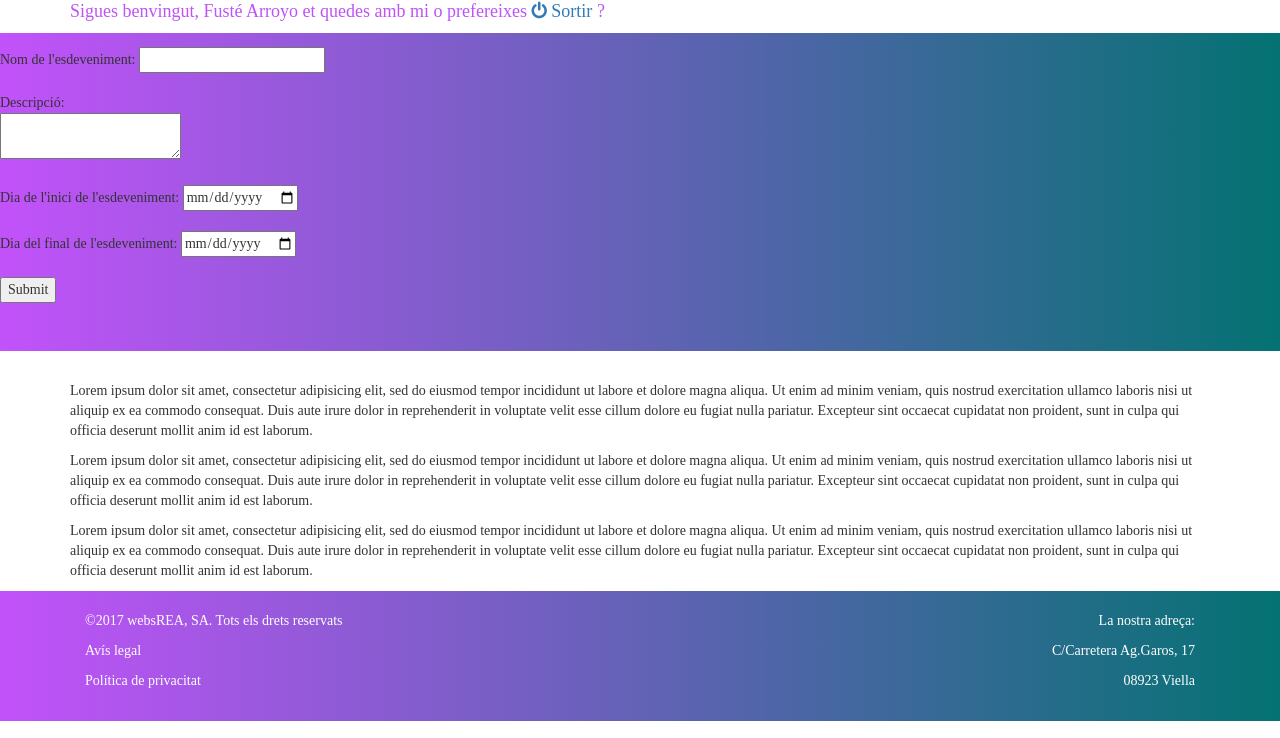
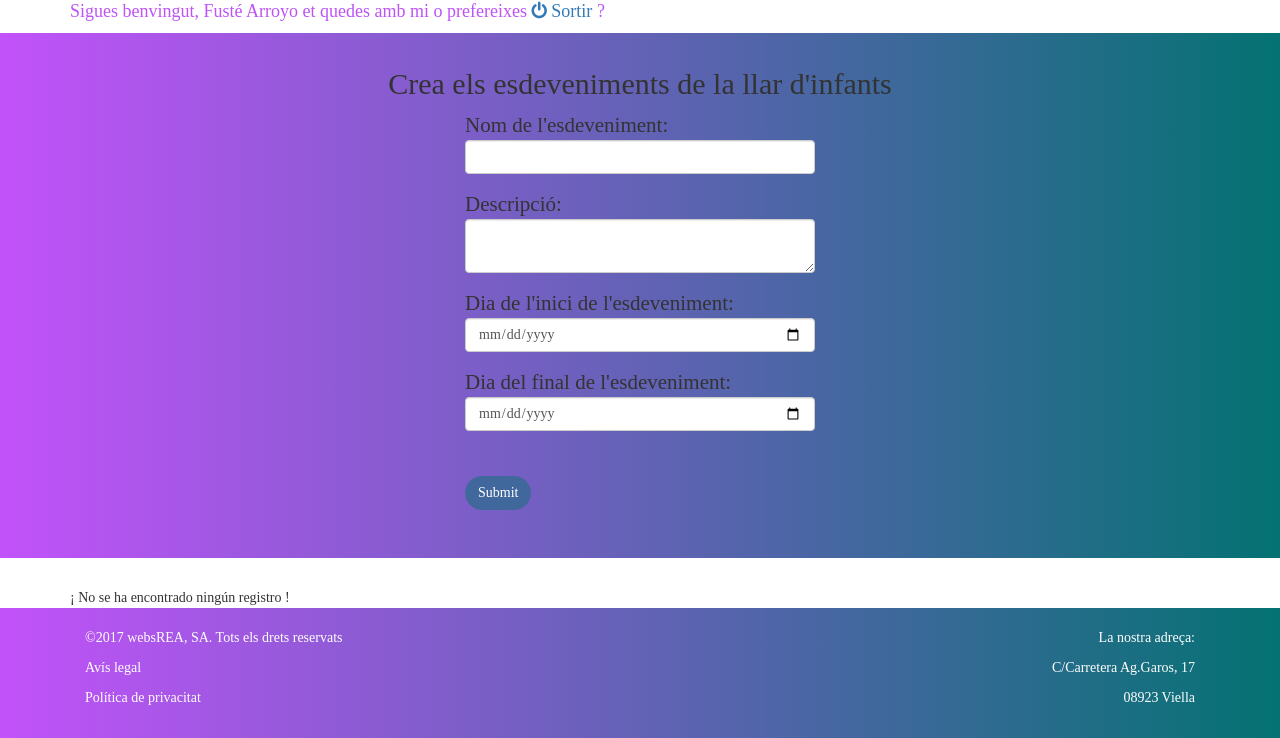
Before and after one commit to WebsRea/WillyWonka, a PHP site: page /php/afegirEsdeveniment.php in a window 1280 px wide. Shown: the part 121-859 px from the top of the page. Run offline with PHP 8.4, Linux system fonts and the light colour scheme; a user stored in the database is signed in; data that the repository does not hold is empty; some web fonts are replaced.

Commit message:
Front-end

```diff
--- a/WillyWonka_web/php/afegirEsdeveniment.php
+++ b/WillyWonka_web/php/afegirEsdeveniment.php
@@ -50,44 +50,41 @@
     </nav>
     <!-- /.nav -->
 
-     <div class="jumbotron frase">
-
-
-	<form name="anadirEvento" action="procs/afegirEsdeveniment.proc.php">
-		Nom de l'esdeveniment:
-		<input type="textArea" name="esd_titol"><br><br>
-		Descripció:<br>
-		<textarea name="esd_text" maxlength="500"></textarea><br><br>
-		Dia de l'inici de l'esdeveniment:
-		<input type="date" name="esd_data_ini"><br><br>
-		Dia del final de l'esdeveniment:
-		<input type="date" name="esd_data_fin"><br><br>
-		<input type="submit" name="enviar">
-	</form>
+    <div class="jumbotron frase">
+   		<div class="container">
+   			<div class="row">
+		    	<h2 class="text-center">Crea els esdeveniments de la llar d'infants</h2>
+		    </div>
+		    	<div class="col-md-4"></div>
+		    	<div class="col-md-4 padmin">
+					<form name="anadirEvento" action="procs/afegirEsdeveniment.proc.php">
+						<div class="form-group">
+						<lable>Nom de l'esdeveniment:</lable>
+						<input type="textArea" name="esd_titol" class="form-control">
+						</div>
+						<div class="form-group">
+						<lable>Descripció:</lable>
+						<textarea name="esd_text" maxlength="500" class="form-control"></textarea>
+						</div>
+						<div class="form-group">
+						<lable>Dia de l'inici de l'esdeveniment:</lable>
+						<input type="date" name="esd_data_ini" class="form-control">
+						</div>
+						<div class="form-group">
+						<lable>Dia del final de l'esdeveniment:</lable>
+						<input type="date" name="esd_data_fin" class="form-control"	>
+						</div>
+						<input type="submit" name="enviar" class="btn btn-willy">
+					</form>
+				</div>
+		</div>
 
     </div>
 
     <div class="container">
-        <p>Lorem ipsum dolor sit amet, consectetur adipisicing elit, sed do eiusmod
-        tempor incididunt ut labore et dolore magna aliqua. Ut enim ad minim veniam,
-        quis nostrud exercitation ullamco laboris nisi ut aliquip ex ea commodo
-        consequat. Duis aute irure dolor in reprehenderit in voluptate velit esse
-        cillum dolore eu fugiat nulla pariatur. Excepteur sint occaecat cupidatat non
-        proident, sunt in culpa qui officia deserunt mollit anim id est laborum.</p>
-
-        <p>Lorem ipsum dolor sit amet, consectetur adipisicing elit, sed do eiusmod
-        tempor incididunt ut labore et dolore magna aliqua. Ut enim ad minim veniam,
-        quis nostrud exercitation ullamco laboris nisi ut aliquip ex ea commodo
-        consequat. Duis aute irure dolor in reprehenderit in voluptate velit esse
-        cillum dolore eu fugiat nulla pariatur. Excepteur sint occaecat cupidatat non
-        proident, sunt in culpa qui officia deserunt mollit anim id est laborum.</p>
-
-        <p>Lorem ipsum dolor sit amet, consectetur adipisicing elit, sed do eiusmod
-        tempor incididunt ut labore et dolore magna aliqua. Ut enim ad minim veniam,
-        quis nostrud exercitation ullamco laboris nisi ut aliquip ex ea commodo
-        consequat. Duis aute irure dolor in reprehenderit in voluptate velit esse
-        cillum dolore eu fugiat nulla pariatur. Excepteur sint occaecat cupidatat non
-        proident, sunt in culpa qui officia deserunt mollit anim id est laborum.</p>
+    	<?php
+		  include "mostrarEsdeveniment.php";
+		?>
 
     </div>
 
--- a/WillyWonka_web/php/mostrarEsdeveniment.php
+++ b/WillyWonka_web/php/mostrarEsdeveniment.php
@@ -1,15 +1,23 @@
-<?php session_start();
+<?php
+
+//session_start();
 extract($_REQUEST);
 
 
 $usu_id = $_SESSION['usu_id'];
-include '/conexio.php';
+include 'conexio.php';
 	?>
 <!DOCTYPE html>
 
 <html>
 <body>
   <div>
+
+<!-- tengo que hacer que se vea todo si eres el admin -->
+
+
+
+
 <?php
 
 $sql="SELECT * FROM tbl_esdeveniments WHERE now() BETWEEN esd_data_ini AND esd_data_fin OR esd_data_ini <= NOW() + INTERVAL 1 WEEK AND esd_data_fin >= NOW() + INTERVAL 1 WEEK ORDER BY esd_data_ini DESC";
--- a/WillyWonka_web/php/procs/afegirEsdeveniment.proc.php
+++ b/WillyWonka_web/php/procs/afegirEsdeveniment.proc.php
@@ -9,7 +9,7 @@ $sql = "INSERT INTO `tbl_esdeveniments` (`esd_titol`, `esd_data_ini`, `esd_data_
 mysqli_query($conexio, $sql);
 
 
-header('Location:../admin.php');
+header('Location:../afegirEsdeveniment.php');
 
 
 
```
